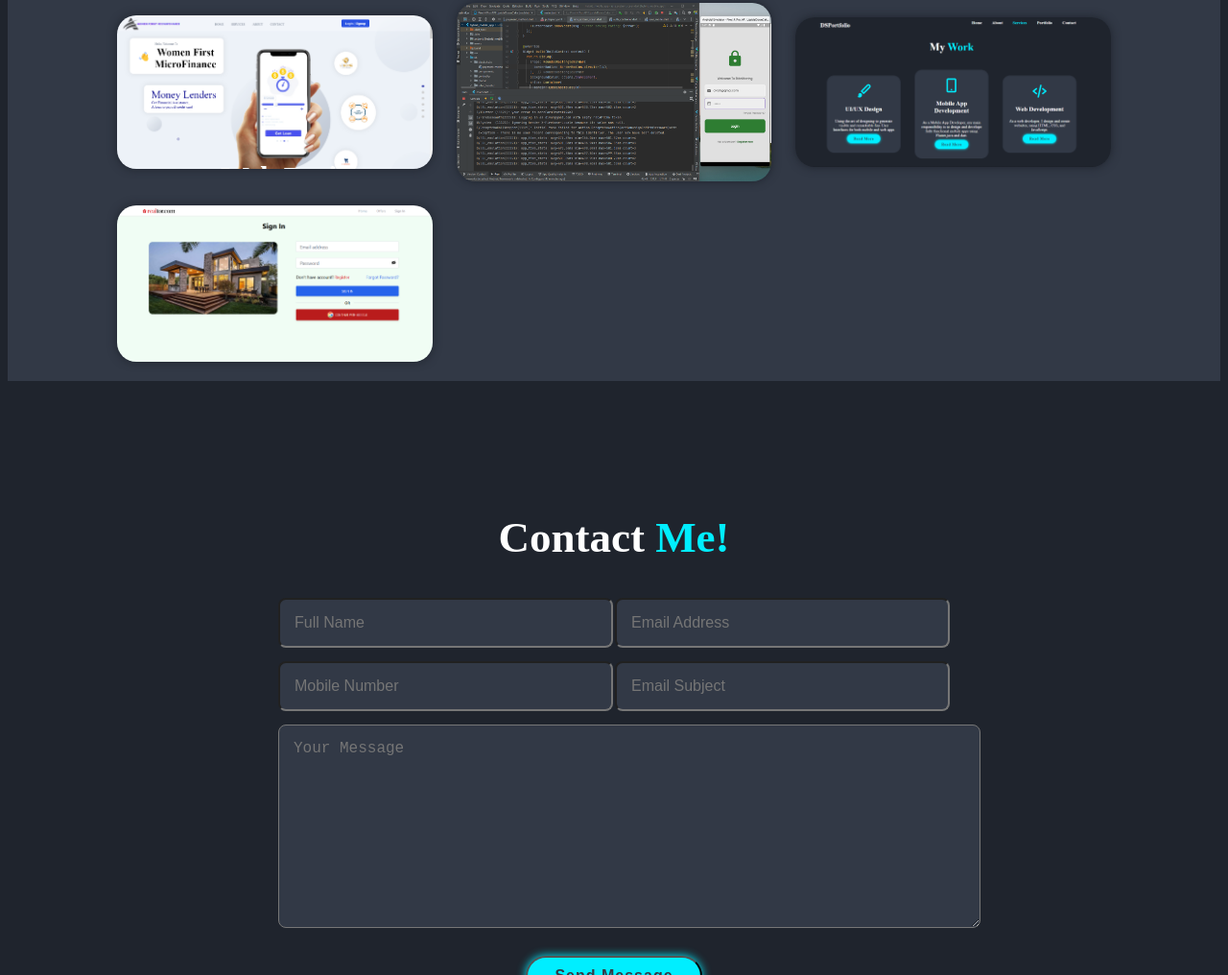
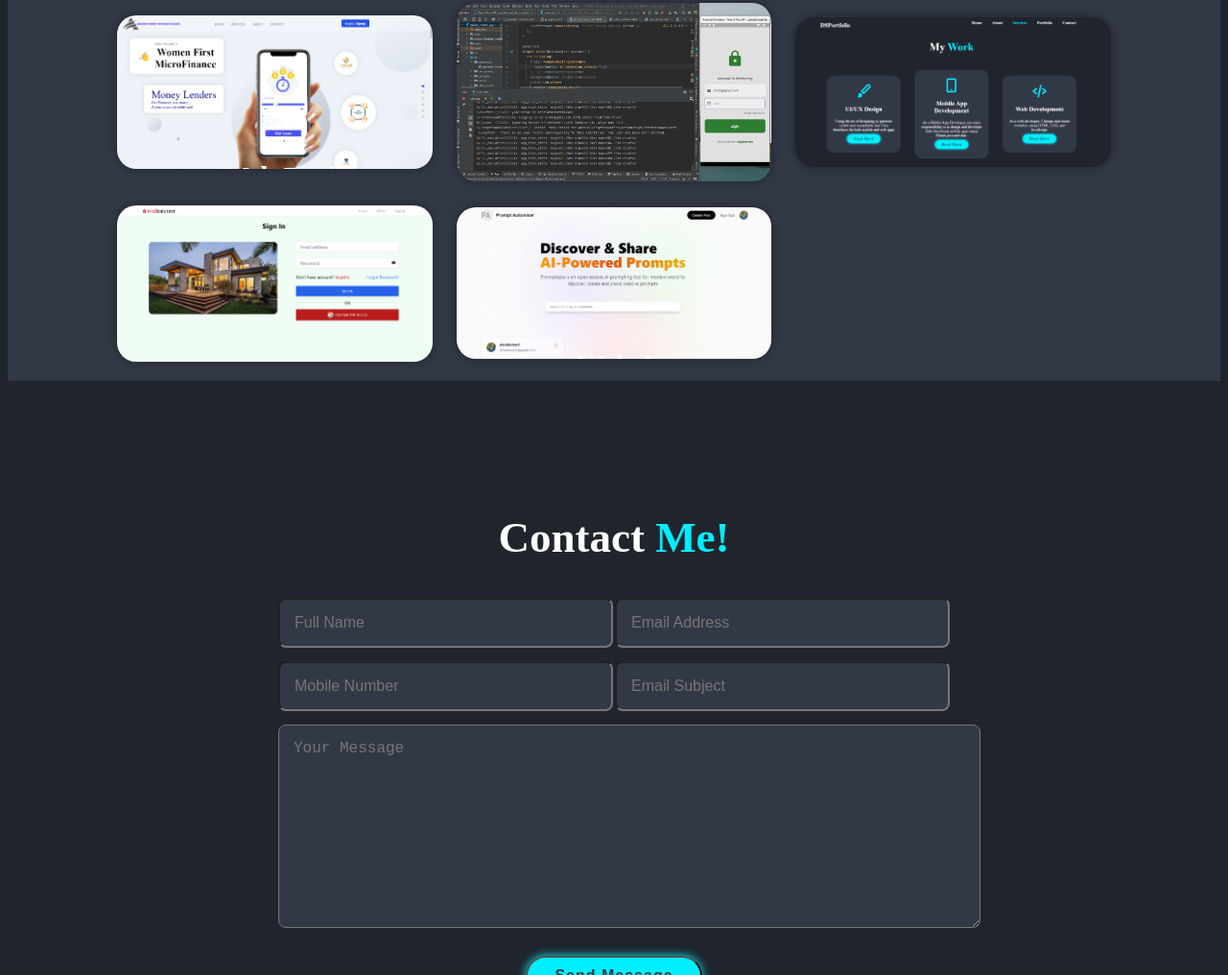
Before and after one commit to divah21/DSPortfolio, a plain HTML site: page index.html in a window 1280 px wide. Shown: the part 2140-3156 px from the top of the page at 96% size. Drawn offline with nearby package versions, Linux system fonts and the light colour scheme.

Commit message:
prompt-automiser project added and links updated

```diff
--- a/index.html
+++ b/index.html
@@ -105,7 +105,7 @@
                 <div class="portfolio-layer">
                     <h4>Web Design</h4>
                     <p>Designed and implemented Women's MicroFinance organization website from scratch</p>
-                    <a href=""><i class='bx bx-link-external' ></i></a>
+                    <a href="https://women-first-microfinance.vercel.app/"><i class='bx bx-link-external' ></i></a>
                 </div>
             </div>
             <div class="portfolio-box">
@@ -133,6 +133,14 @@
                     <a href=""><i class='bx bx-link-external' ></i></a>
                 </div>
             </div>
+
+             <div class="portfolio-box">
+                <img src="images/latest_project05.png" alt="">
+                <div class="portfolio-layer">
+                    <h4>Web App</h4>
+                    <p>Prompt-Automiser is web app build using Next.js 13, Support Authentication and CRUDE Operations using MongoDB</p>
+                    <a href="https://prompt-automiser-ar4wti2th-divah21.vercel.app/"><i class='bx bx-link-external' ></i></a>
+                </div>
         </div>
     </section>
 
```
Also changed, not shown: images/latest_project05.png (added).
